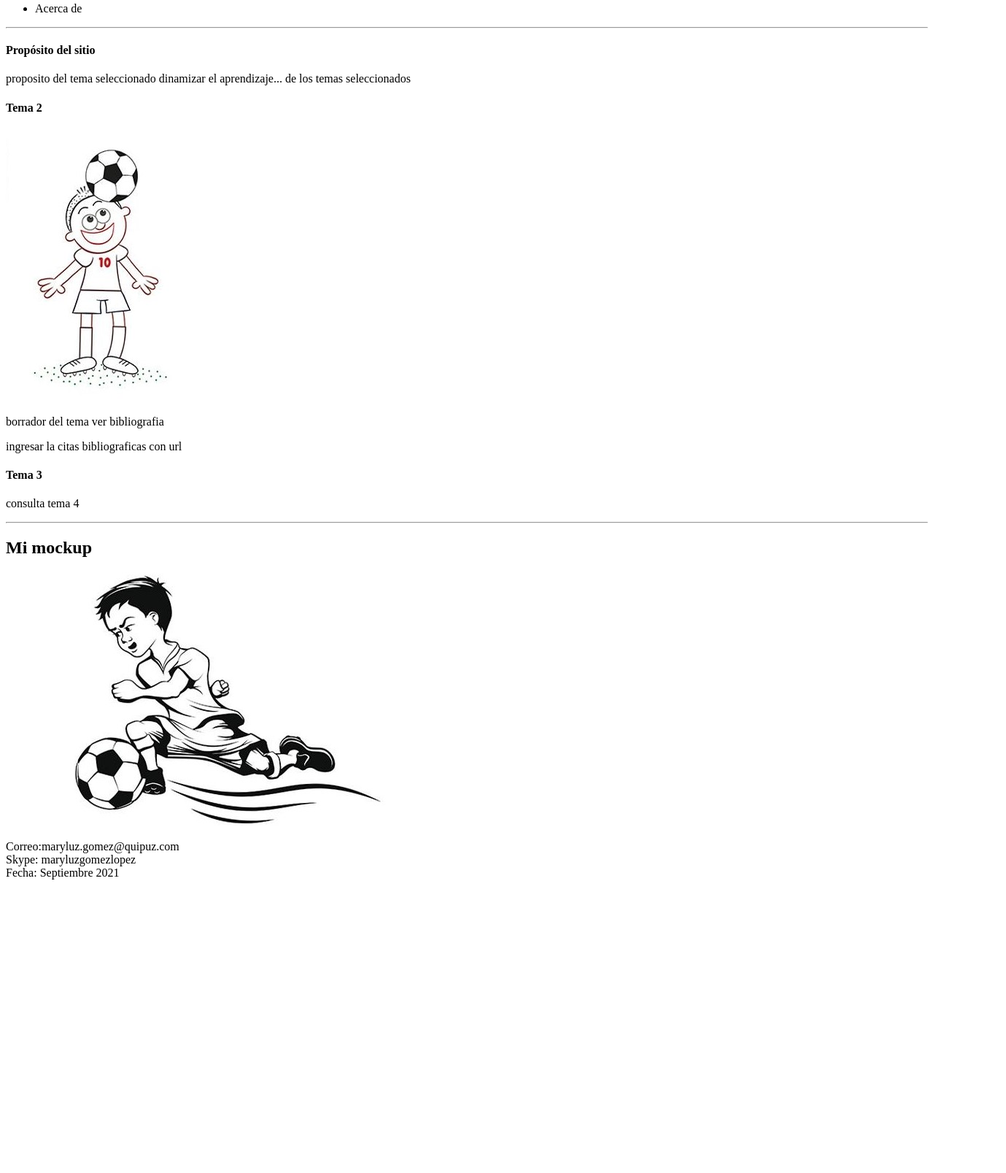
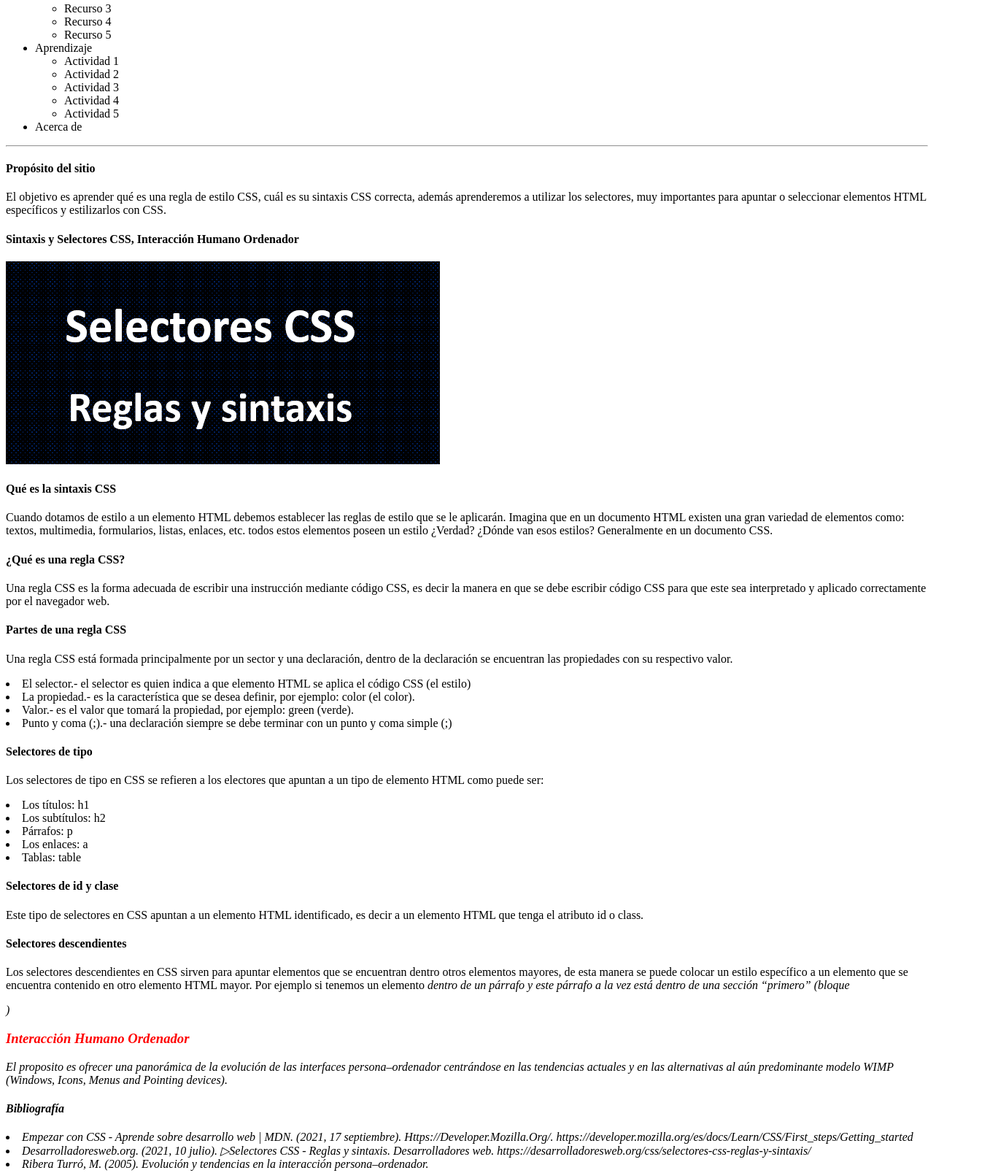
Before and after one commit to 44002573/DSW-MaryGomez, a plain HTML site: page fase2/design.html in a window 1280 px wide. Shown: the part 275-1882 px from the top of the page at 73% size, 1379 px wide, since content can reach past the window. Before the commit the page ends 1496 px from the top, so only its background shows below. Drawn offline with Linux system fonts and the light colour scheme; files that its build step writes are made by us from their sources.

Commit message:
Se Adiciona el contenido del tema 2

```diff
--- a/fase2/design.html
+++ b/fase2/design.html
@@ -5,6 +5,7 @@
     <meta http-equiv="X-UA-Compatible" content="IE=edge">
     <meta name="viewport" content="width=device-width, initial-scale=1.0">
     <title>Document</title>
+    <link rel="stylesheet" href="styles.css">
 </head>
 <body>
   <header>
@@ -16,20 +17,31 @@
             <li>Inicio</li>
             <li>Temas
                <ul>
-                   <li>Tema 1</li>
-                   <li>Tema 2</li>
+                   <li>Tema 1: Etiquetas Básicas de HTML, atributos y valores</li>
+                   <li>Tema 2: Sintaxis y Selectores CSS, Interacción Humano Ordenador</li>
+                   <li>Tema 3: Etiquetas semánticas, CSS Grid</li>
+                   <li>Tema 4: Flex Box, Listas y enlaces </li>
+                   <li>Tema 5: Hojas de Estilo en Cascada CSS, Frameworks CSS</li>
                </ul>
             </li>
             <li>Recursos Digitales
                 <ul>
                     <li>Recurso 1</li>
                     <li>Recurso 2</li>
+                    <li>Recurso 3</li>
+                    <li>Recurso 4</li>
+                    <li>Recurso 5</li>
+
                 </ul>
             </li>
             <li>Aprendizaje
                 <ul>
                     <li>Actividad 1</li>
                     <li>Actividad 2</li>
+                    <li>Actividad 3</li>
+                    <li>Actividad 4</li>
+                    <li>Actividad 5</li>
+
                 </ul>
             </li>
             <li>Acerca de</li>
@@ -41,30 +53,80 @@
 <main>
     <section>
        <h4>Propósito del sitio</h4>
-       <p>proposito del tema seleccionado dinamizar el aprendizaje...
-           de los temas seleccionados </p>
+       <p>El objetivo es aprender qué es una regla de estilo CSS,
+           cuál es su sintaxis CSS correcta, además aprenderemos a
+           utilizar los selectores, muy importantes para apuntar o
+           seleccionar elementos HTML específicos y estilizarlos con CSS. </p>
 
            <article>
-               <h4>Tema 2</h4>
-               <img src="img/1.jpg" alt="Descripcion alternativa de la imagen">
+               <h4>Sintaxis y Selectores CSS, Interacción Humano Ordenador</h4>
+               <img src="img/Sintaxis_css.PNG" alt="Descripcion alternativa de la imagen">
+
                <p>
-                   borrador del tema ver bibliografia
-               </p>
-               <p>ingresar la citas bibliograficas con url</p>
+                <h4>Qué es la sintaxis CSS</h4>
+                Cuando dotamos de estilo a un elemento HTML debemos establecer las reglas
+                 de estilo que se le aplicarán. Imagina que en un documento HTML existen
+                 una gran variedad de elementos como: textos, multimedia, formularios,
+                 listas, enlaces, etc. todos estos elementos poseen un estilo ¿Verdad?
+                 ¿Dónde van esos estilos? Generalmente en un documento CSS.</p>
+
+                 <h4>¿Qué es una regla CSS?</h4>
+                 <p>Una regla CSS es la forma adecuada de escribir una instrucción mediante
+                    código CSS, es decir la manera en que se debe escribir código CSS para que este
+                    sea interpretado y aplicado correctamente por el navegador web.</p>
+
+                    <h4>Partes de una regla CSS</h4>
+                    <p>Una regla CSS está formada principalmente por un sector y una declaración,
+                     dentro de la declaración se encuentran las propiedades con su respectivo valor.</p>
+
+                     <li>El selector.- el selector es quien indica a que elemento HTML se aplica el código CSS (el estilo)</li>
+                     <li>La propiedad.- es la característica que se desea definir, por ejemplo: color (el color).</li>
+                     <li>Valor.- es el valor que tomará la propiedad, por ejemplo: green (verde).</li>
+                     <li>Punto y coma (;).- una declaración siempre se debe terminar con un punto y coma simple (;)</li>
+
+                     <h4>Selectores de tipo</h4>
+                     <p>Los selectores de tipo en CSS se refieren a los electores que apuntan a un tipo de elemento HTML como puede ser:</p>
+
+                     <li>Los títulos: h1</li>
+                     <li>Los subtítulos: h2</li>
+                     <li>Párrafos: p</li>
+                     <li>Los enlaces: a</li>
+                     <li>Tablas: table</li>
+
+                     <h4>Selectores de id y clase</h4>
+                     <p>Este tipo de selectores en CSS apuntan a un elemento HTML identificado, es decir a un elemento HTML
+                         que tenga el atributo id o class.</p>
+
+                        <h4>Selectores descendientes</h4>
+                        <p>Los selectores descendientes en CSS sirven para apuntar elementos que se
+                            encuentran dentro otros elementos mayores, de esta manera se puede colocar
+                            un estilo específico a un elemento que se encuentra contenido en otro elemento HTML mayor.
+
+                            Por ejemplo si tenemos un elemento  <em> dentro de un párrafo y este párrafo a la vez está dentro de una sección “primero” (bloque <div>)</p>
+
+                              <h1>Interacción Humano Ordenador</h1>
+                              <p>El proposito es ofrecer una panorámica de la evolución
+                                de las interfaces persona–ordenador centrándose en las
+                                tendencias actuales y en las alternativas al aún predominante modelo WIMP (Windows, Icons, Menus and
+                                Pointing devices).</p>
            </article>
            <article>
-               <h4>Tema 3</h4>
-               <p>consulta tema 4</p>
-
+               <h4>Bibliografía</h4>
+               <li>
+                Empezar con CSS - Aprende sobre desarrollo web | MDN. (2021, 17 septiembre).
+                 Https://Developer.Mozilla.Org/. https://developer.mozilla.org/es/docs/Learn/CSS/First_steps/Getting_started
+            </li>
+            <li>Desarrolladoresweb.org. (2021, 10 julio). ▷Selectores CSS - Reglas y sintaxis. Desarrolladores web. https://desarrolladoresweb.org/css/selectores-css-reglas-y-sintaxis/</li>
+            <li>Ribera Turró, M. (2005). Evolución y tendencias en la interacción persona–ordenador.</li>
            </article>
     </section>
 </main>
 <hr>
 <h2>Mi mockup</h2>
-<img src="img/2.jpg" alt="este es el mockup">
+<img src="img/Mackup.PNG" alt="este es el mockup">
 <footer>
     <p>
-        Correo:maryluz.gomez@quipuz.com <br>
+        Correo:maryluz.gomez@quipux.com <br>
         Skype: maryluzgomezlopez <br>
         Fecha: Septiembre 2021
     </p>
--- a/index.html
+++ b/index.html
@@ -5,6 +5,7 @@
     <meta http-equiv="X-UA-Compatible" content="IE=edge">
     <meta name="viewport" content="width=device-width, initial-scale=1.0">
     <title>Document</title>
+    <link rel="stylesheet" href="styles.css">
 </head>
 <body>
   <h1>Proyecto de sitio Web 2021-16-04</h1>
--- /dev/null
+++ b/styles.css
@@ -0,0 +1,2 @@
+h1 {color: red;
+}
```
Also changed, not shown: fase2/img/Mackup.PNG (added), fase2/img/Sintaxis_css.PNG (added).
